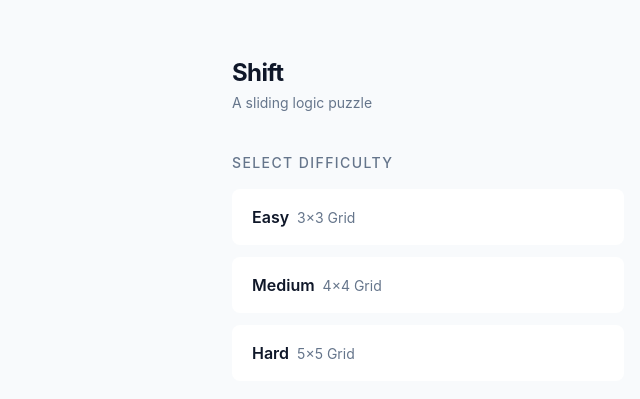
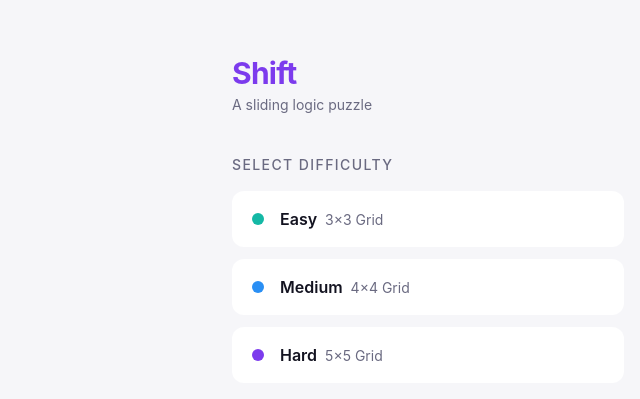
Before and after one commit to phuctranvan1/mind-muse-game, a React (Vite) app: page / in a window 1280 px wide. Shown: the part 181-580 px from the top of the page, without its empty margins (212-852 px from the left). Built offline with nearby package versions, Linux system fonts and the light colour scheme; the HTML template or start-up script is replaced by a standard one.

Commit message:
Add more colors

```diff
--- a/src/components/game/GameScreen.tsx
+++ b/src/components/game/GameScreen.tsx
@@ -17,17 +17,17 @@ const GameScreen = ({ game, time, difficultyLabel, onMoveTile, onHint, onRestart
       {/* Header */}
       <div className="flex justify-between items-end mb-8">
         <div>
-          <h1 className="text-2xl font-bold tracking-tight text-foreground">Shift</h1>
+          <h1 className="text-2xl font-bold tracking-tight text-primary">Shift</h1>
           <span className="text-xs text-muted-foreground uppercase tracking-widest">{difficultyLabel}</span>
         </div>
         <div className="flex gap-6">
           <div>
             <label className="block text-[0.7rem] uppercase text-muted-foreground mb-0.5">Time</label>
-            <span className="tabular-nums font-semibold text-lg text-foreground">{time}</span>
+            <span className="tabular-nums font-semibold text-lg text-foreground" style={{ fontFamily: "'JetBrains Mono', monospace" }}>{time}</span>
           </div>
           <div>
             <label className="block text-[0.7rem] uppercase text-muted-foreground mb-0.5">Moves</label>
-            <span className="tabular-nums font-semibold text-lg text-foreground">{game.moves}</span>
+            <span className="tabular-nums font-semibold text-lg text-foreground" style={{ fontFamily: "'JetBrains Mono', monospace" }}>{game.moves}</span>
           </div>
         </div>
       </div>
@@ -37,7 +37,7 @@ const GameScreen = ({ game, time, difficultyLabel, onMoveTile, onHint, onRestart
 
       {/* Controls */}
       <div className="flex justify-center gap-6 mt-6">
-        <button onClick={onHint} className="text-sm font-semibold text-muted-foreground hover:text-foreground transition-colors">
+        <button onClick={onHint} className="text-sm font-semibold text-accent hover:brightness-110 transition-all">
           Hint
         </button>
         <button onClick={onRestart} className="text-sm font-semibold text-muted-foreground hover:text-foreground transition-colors">
--- a/src/components/game/MenuScreen.tsx
+++ b/src/components/game/MenuScreen.tsx
@@ -1,9 +1,9 @@
 import { Difficulty } from "@/hooks/useShiftGame";
 
-const difficulties: { key: Difficulty; label: string; desc: string }[] = [
-  { key: "easy", label: "Easy", desc: "3×3 Grid" },
-  { key: "medium", label: "Medium", desc: "4×4 Grid" },
-  { key: "hard", label: "Hard", desc: "5×5 Grid" },
+const difficulties: { key: Difficulty; label: string; desc: string; color: string }[] = [
+  { key: "easy", label: "Easy", desc: "3×3 Grid", color: "bg-tile-5" },
+  { key: "medium", label: "Medium", desc: "4×4 Grid", color: "bg-tile-6" },
+  { key: "hard", label: "Hard", desc: "5×5 Grid", color: "bg-tile-1" },
 ];
 
 interface MenuScreenProps {
@@ -14,7 +14,9 @@ const MenuScreen = ({ onSelectDifficulty }: MenuScreenProps) => {
   return (
     <div className="py-12">
       <div className="mb-10">
-        <h1 className="text-2xl font-bold tracking-tight text-foreground">Shift</h1>
+        <h1 className="text-3xl font-bold tracking-tight text-foreground">
+          <span className="text-primary">Shift</span>
+        </h1>
         <p className="text-sm text-muted-foreground mt-1">A sliding logic puzzle</p>
       </div>
       <h2 className="text-sm font-medium text-muted-foreground uppercase tracking-widest mb-4">
@@ -25,10 +27,13 @@ const MenuScreen = ({ onSelectDifficulty }: MenuScreenProps) => {
           <button
             key={d.key}
             onClick={() => onSelectDifficulty(d.key)}
-            className="w-full text-left px-5 py-4 rounded-[var(--radius-inner)] bg-card shadow-[var(--shadow-sm)] hover:shadow-[var(--shadow-md)] transition-shadow duration-200 group"
+            className="w-full text-left px-5 py-4 rounded-[var(--radius-inner)] bg-card shadow-[var(--shadow-sm)] hover:shadow-[var(--shadow-md)] transition-all duration-200 group flex items-center gap-4"
           >
-            <span className="font-semibold text-foreground group-hover:text-primary transition-colors">{d.label}</span>
-            <span className="ml-2 text-sm text-muted-foreground">{d.desc}</span>
+            <span className={`w-3 h-3 rounded-full ${d.color} shrink-0`} />
+            <div>
+              <span className="font-semibold text-foreground group-hover:text-primary transition-colors">{d.label}</span>
+              <span className="ml-2 text-sm text-muted-foreground">{d.desc}</span>
+            </div>
           </button>
         ))}
       </div>
@@ -39,9 +44,10 @@ const MenuScreen = ({ onSelectDifficulty }: MenuScreenProps) => {
 
 function BestScores() {
   const keys: Difficulty[] = ["easy", "medium", "hard"];
-  const scores = keys.map((k) => {
+  const colors = ["text-tile-5", "text-tile-6", "text-tile-1"];
+  const scores = keys.map((k, i) => {
     const raw = localStorage.getItem(`shift-best-${k}`);
-    return raw ? { ...JSON.parse(raw), difficulty: k } : null;
+    return raw ? { ...JSON.parse(raw), difficulty: k, color: colors[i] } : null;
   }).filter(Boolean);
 
   if (scores.length === 0) return null;
@@ -51,9 +57,9 @@ function BestScores() {
       <h3 className="text-xs font-medium text-muted-foreground uppercase tracking-widest mb-3">Best Scores</h3>
       <div className="flex flex-col gap-2">
         {scores.map((s: any) => (
-          <div key={s.difficulty} className="flex justify-between text-sm text-muted-foreground">
-            <span className="capitalize">{s.difficulty}</span>
-            <span className="tabular-nums">{s.moves} moves · {s.time}</span>
+          <div key={s.difficulty} className="flex justify-between text-sm">
+            <span className={`capitalize font-medium ${s.color}`}>{s.difficulty}</span>
+            <span className="tabular-nums text-muted-foreground">{s.moves} moves · {s.time}</span>
           </div>
         ))}
       </div>
--- a/src/components/game/WinModal.tsx
+++ b/src/components/game/WinModal.tsx
@@ -8,17 +8,18 @@ const WinModal = ({ moves, time, onClose }: WinModalProps) => {
   return (
     <div
       className="fixed inset-0 z-50 flex items-center justify-center"
-      style={{ background: "var(--overlay-bg)", backdropFilter: "blur(4px)" }}
+      style={{ background: "var(--overlay-bg)", backdropFilter: "blur(6px)" }}
     >
       <div className="bg-card rounded-[var(--radius-outer)] shadow-[var(--shadow-md)] p-8 w-[90%] max-w-[320px] text-center animate-in fade-in zoom-in-95 duration-300">
+        <div className="text-4xl mb-3">🎉</div>
         <h2 className="text-xl font-bold text-foreground mb-2">Solved!</h2>
         <p className="text-muted-foreground mb-6">
-          Completed in <span className="font-semibold text-foreground">{moves}</span> moves and{" "}
-          <span className="font-semibold text-foreground">{time}</span>.
+          Completed in <span className="font-semibold text-primary">{moves}</span> moves and{" "}
+          <span className="font-semibold text-accent">{time}</span>.
         </p>
         <button
           onClick={onClose}
-          className="w-full py-3 rounded-[var(--radius-inner)] bg-primary text-primary-foreground font-semibold hover:opacity-90 transition-opacity"
+          className="w-full py-3 rounded-[var(--radius-inner)] bg-primary text-primary-foreground font-semibold hover:brightness-110 transition-all"
         >
           Play Again
         </button>
--- a/src/index.css
+++ b/src/index.css
@@ -2,50 +2,58 @@
 @tailwind components;
 @tailwind utilities;
 
-@import url('https://fonts.googleapis.com/css2?family=Inter:wght@400;500;600;700&display=swap');
+@import url('https://fonts.googleapis.com/css2?family=Space+Grotesk:wght@400;500;600;700&family=JetBrains+Mono:wght@500&display=swap');
 
 @layer base {
   :root {
-    --background: 210 40% 98%;
-    --foreground: 222 47% 11%;
+    --background: 240 20% 97%;
+    --foreground: 240 24% 10%;
 
     --card: 0 0% 100%;
-    --card-foreground: 222 47% 11%;
+    --card-foreground: 240 24% 10%;
 
     --popover: 0 0% 100%;
-    --popover-foreground: 222 47% 11%;
+    --popover-foreground: 240 24% 10%;
 
-    --primary: 221 83% 53%;
+    --primary: 262 83% 58%;
     --primary-foreground: 0 0% 100%;
 
     --secondary: 210 40% 96%;
-    --secondary-foreground: 222 47% 11%;
+    --secondary-foreground: 240 24% 10%;
 
-    --muted: 215 20% 65%;
-    --muted-foreground: 215 16% 47%;
+    --muted: 240 10% 70%;
+    --muted-foreground: 240 10% 46%;
 
-    --accent: 210 40% 96%;
-    --accent-foreground: 222 47% 11%;
+    --accent: 173 80% 40%;
+    --accent-foreground: 0 0% 100%;
 
     --destructive: 0 84% 60%;
     --destructive-foreground: 0 0% 100%;
 
-    --border: 214 32% 91%;
-    --input: 214 32% 91%;
-    --ring: 221 83% 53%;
+    --border: 240 12% 90%;
+    --input: 240 12% 90%;
+    --ring: 262 83% 58%;
 
-    --radius: 0.5rem;
+    --radius: 0.75rem;
+
+    /* Tile palette */
+    --tile-1: 262 83% 58%;
+    --tile-2: 330 81% 60%;
+    --tile-3: 16 90% 58%;
+    --tile-4: 43 96% 56%;
+    --tile-5: 173 80% 40%;
+    --tile-6: 210 90% 56%;
 
     /* Puzzle-specific tokens */
-    --grid-bg: 214 32% 91%;
+    --grid-bg: 262 30% 92%;
     --tile-bg: 0 0% 100%;
-    --tile-shadow: 0 2px 4px rgba(0,0,0,0.05), 0 0 0 1px rgba(0,0,0,0.04);
-    --tile-shadow-hover: 0 4px 8px rgba(0,0,0,0.08);
-    --overlay-bg: rgba(15, 23, 42, 0.4);
-    --shadow-sm: 0 1px 2px rgba(0,0,0,0.05);
-    --shadow-md: 0 0 0 1px rgba(0,0,0,0.05), 0 4px 6px -1px rgba(0,0,0,0.1);
-    --radius-outer: 16px;
-    --radius-inner: 8px;
+    --tile-shadow: 0 2px 8px rgba(100,60,180,0.10), 0 0 0 1px rgba(100,60,180,0.06);
+    --tile-shadow-hover: 0 6px 16px rgba(100,60,180,0.16);
+    --overlay-bg: rgba(20, 10, 40, 0.5);
+    --shadow-sm: 0 1px 3px rgba(100,60,180,0.06);
+    --shadow-md: 0 0 0 1px rgba(100,60,180,0.06), 0 4px 12px -2px rgba(100,60,180,0.12);
+    --radius-outer: 20px;
+    --radius-inner: 12px;
     --gap: 8px;
     --ease-out: cubic-bezier(0.2, 0, 0, 1);
     --transition-speed: 200ms;
@@ -57,39 +65,41 @@
     --sidebar-accent: 240 4.8% 95.9%;
     --sidebar-accent-foreground: 240 5.9% 10%;
     --sidebar-border: 220 13% 91%;
-    --sidebar-ring: 217.2 91.2% 59.8%;
+    --sidebar-ring: 262 83% 58%;
   }
 
   .dark {
-    --background: 222 47% 11%;
-    --foreground: 210 40% 98%;
-    --card: 222 47% 11%;
-    --card-foreground: 210 40% 98%;
-    --popover: 222 47% 11%;
-    --popover-foreground: 210 40% 98%;
-    --primary: 217 91% 60%;
-    --primary-foreground: 222 47% 11%;
-    --secondary: 217 33% 18%;
-    --secondary-foreground: 210 40% 98%;
-    --muted: 217 33% 18%;
-    --muted-foreground: 215 20% 65%;
-    --accent: 217 33% 18%;
-    --accent-foreground: 210 40% 98%;
+    --background: 260 25% 8%;
+    --foreground: 240 20% 95%;
+    --card: 260 25% 12%;
+    --card-foreground: 240 20% 95%;
+    --popover: 260 25% 12%;
+    --popover-foreground: 240 20% 95%;
+    --primary: 262 83% 65%;
+    --primary-foreground: 260 25% 8%;
+    --secondary: 260 20% 18%;
+    --secondary-foreground: 240 20% 95%;
+    --muted: 260 15% 22%;
+    --muted-foreground: 240 10% 60%;
+    --accent: 173 80% 45%;
+    --accent-foreground: 260 25% 8%;
     --destructive: 0 63% 31%;
-    --destructive-foreground: 210 40% 98%;
-    --border: 217 33% 18%;
-    --input: 217 33% 18%;
-    --ring: 213 27% 84%;
-    --grid-bg: 217 33% 18%;
-    --tile-bg: 222 47% 16%;
+    --destructive-foreground: 240 20% 95%;
+    --border: 260 20% 18%;
+    --input: 260 20% 18%;
+    --ring: 262 83% 65%;
+    --grid-bg: 260 20% 14%;
+    --tile-bg: 260 25% 18%;
+    --tile-shadow: 0 2px 8px rgba(0,0,0,0.3), 0 0 0 1px rgba(255,255,255,0.04);
+    --tile-shadow-hover: 0 6px 16px rgba(0,0,0,0.4);
     --sidebar-background: 240 5.9% 10%;
     --sidebar-foreground: 240 4.8% 95.9%;
-    --sidebar-primary: 224.3 76.3% 48%;
+    --sidebar-primary: 262 76.3% 55%;
     --sidebar-primary-foreground: 0 0% 100%;
-    --sidebar-accent: 240 3.7% 15.9%;
+    --sidebar-accent: 260 10% 16%;
     --sidebar-accent-foreground: 240 4.8% 95.9%;
-    --sidebar-border: 240 3.7% 15.9%;
-    --sidebar-ring: 217.2 91.2% 59.8%;
+    --sidebar-border: 260 10% 16%;
+    --sidebar-ring: 262 83% 65%;
   }
 }
 
@@ -99,7 +109,7 @@
   }
   body {
     @apply bg-background text-foreground;
-    font-family: 'Inter', -apple-system, BlinkMacSystemFont, "Segoe UI", Roboto, Helvetica, Arial, sans-serif;
+    font-family: 'Space Grotesk', -apple-system, BlinkMacSystemFont, "Segoe UI", Roboto, Helvetica, Arial, sans-serif;
     -webkit-font-smoothing: antialiased;
   }
 }
--- a/tailwind.config.ts
+++ b/tailwind.config.ts
@@ -59,6 +59,12 @@ export default {
         },
         grid: "hsl(var(--grid-bg))",
         tile: "hsl(var(--tile-bg))",
+        "tile-1": "hsl(var(--tile-1))",
+        "tile-2": "hsl(var(--tile-2))",
+        "tile-3": "hsl(var(--tile-3))",
+        "tile-4": "hsl(var(--tile-4))",
+        "tile-5": "hsl(var(--tile-5))",
+        "tile-6": "hsl(var(--tile-6))",
       },
       borderRadius: {
         lg: "var(--radius)",
```
Also changed, not shown: src/components/game/PuzzleGrid.tsx (+16 -5 lines).
